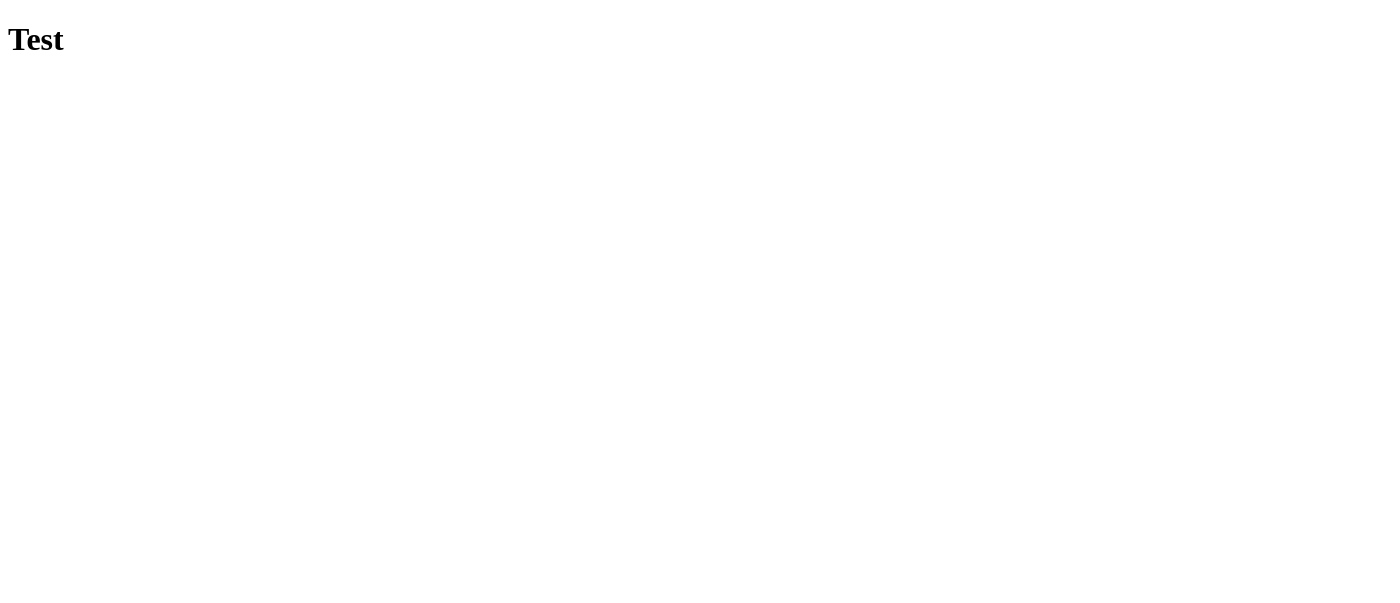
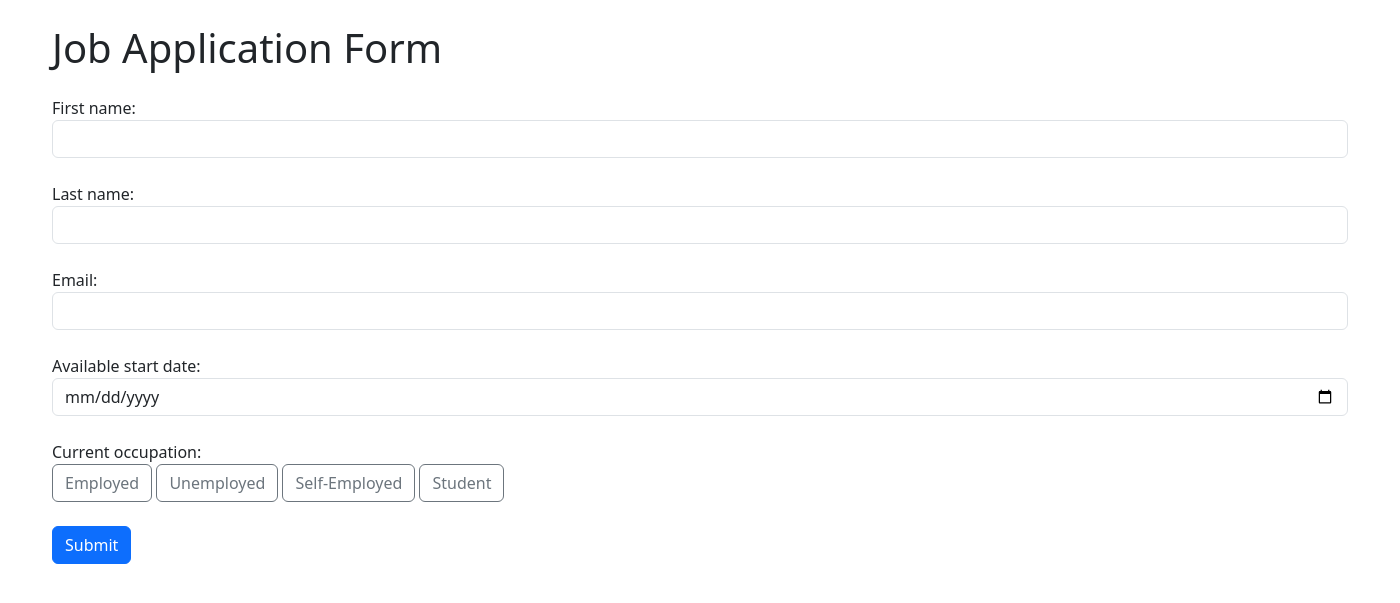
Before and after one commit to BlushedNanis/Job-application-form-django, a Django app: page / in a window 1400 px wide; the page is wider, and only the part inside the window is pictured. Before the commit the part shown is almost empty. Shown: the top 603 px of that part. Run offline with Django 5.2, Linux system fonts and the light colour scheme.

Commit message:
Added form template

```diff
--- a/job_application/templates/index.html
+++ b/job_application/templates/index.html
@@ -1,11 +1,68 @@
 <!DOCTYPE html>
 <html lang="en">
-<head>
-    <meta charset="UTF-8">
-    <meta name="viewport" content="width=device-width, initial-scale=1.0">
-    <title>Job Application</title>
-</head>
-<body>
-    <h1>Test</h1>
-</body>
+    <head>
+        <meta charset="UTF-8">
+        <meta name="viewport" content="width=device-width, initial-scale=1.0, shrink-to-fit=no">
+        <title>Job Application Form</title>
+        <link rel="stylesheet" href="https://cdn.jsdelivr.net/npm/bootstrap@5.3.3/dist/css/bootstrap.min.css">
+    </head>
+    <body>
+
+        <div class="container">
+
+            <h1 class="mt-4 mb-4">Job Application Form</h1>
+
+            <form method="post">
+                {% csrf_token %}
+                <div class="form-group mb-4">
+                    <label for="first_name">First name:</label>
+                    <input class="form-control" type="text" id="first_name" name="first_name" required>
+                </div>
+                <div class="form-group mb-4">
+                    <label for="last_name">Last name:</label>
+                    <input class="form-control" type="text" id="last_name" name="last_name" required>
+                </div>
+                <div class="form-group mb-4">
+                    <label for="email">Email:</label>
+                    <input class="form-control" type="email" id="email" name="email" required>
+                </div>
+                <div class="form-group mb-4">
+                    <label for="date">Available start date:</label>
+                    <input class="form-control" type="date" id="date" name="date" required>
+                </div>
+
+                <div class="form-group mb-4">
+                    <label>Current occupation:</label>
+                    <br>
+                    <div class="btn-group-horizontal" id="occupation">
+                        <input class="btn-check form-control" type="radio" id="employed" name="occupation" value="employed" required>
+                        <label class="btn btn-outline-secondary" for="employed">Employed</label>
+
+                        <input class="btn-check form-control" type="radio" id="unemployed" name="occupation" value="unemployed" required>
+                        <label class="btn btn-outline-secondary"for="unemployed">Unemployed</label>
+
+                        <input class="btn-check form-control" type="radio" id="self-employed" name="occupation" value="self-employed" required>
+                        <label class="btn btn-outline-secondary"for="self-employed">Self-Employed</label>
+
+                        <input class="btn-check form-control" type="radio" id="student" name="occupation" value="student" required>
+                        <label class="btn btn-outline-secondary"for="student">Student</label>
+                    </div>
+                </div>
+
+                <button class="btn btn-primary mb-4" type="submit">Submit</button>
+                {% if messages %}
+                <div class="alert alert-success">
+                    {% for message in messages %}
+                        {{ message }}
+                    {% endfor %}
+                </div>
+                {% endif %}
+            </form>
+
+        </div>
+        <script src="https://code.jquery.com/jquery-3.6.0.min.js"></script>
+        <script src="https://cdn.jsdelivr.net/npm/bootstrap@5.1.3/dist/js/bootstrap.min.js"></script>
+        <script>if ( window.history.replaceState ) {window.history.replaceState( null, null, window.location.href );}</script>
+
+    </body>
 </html>
```
